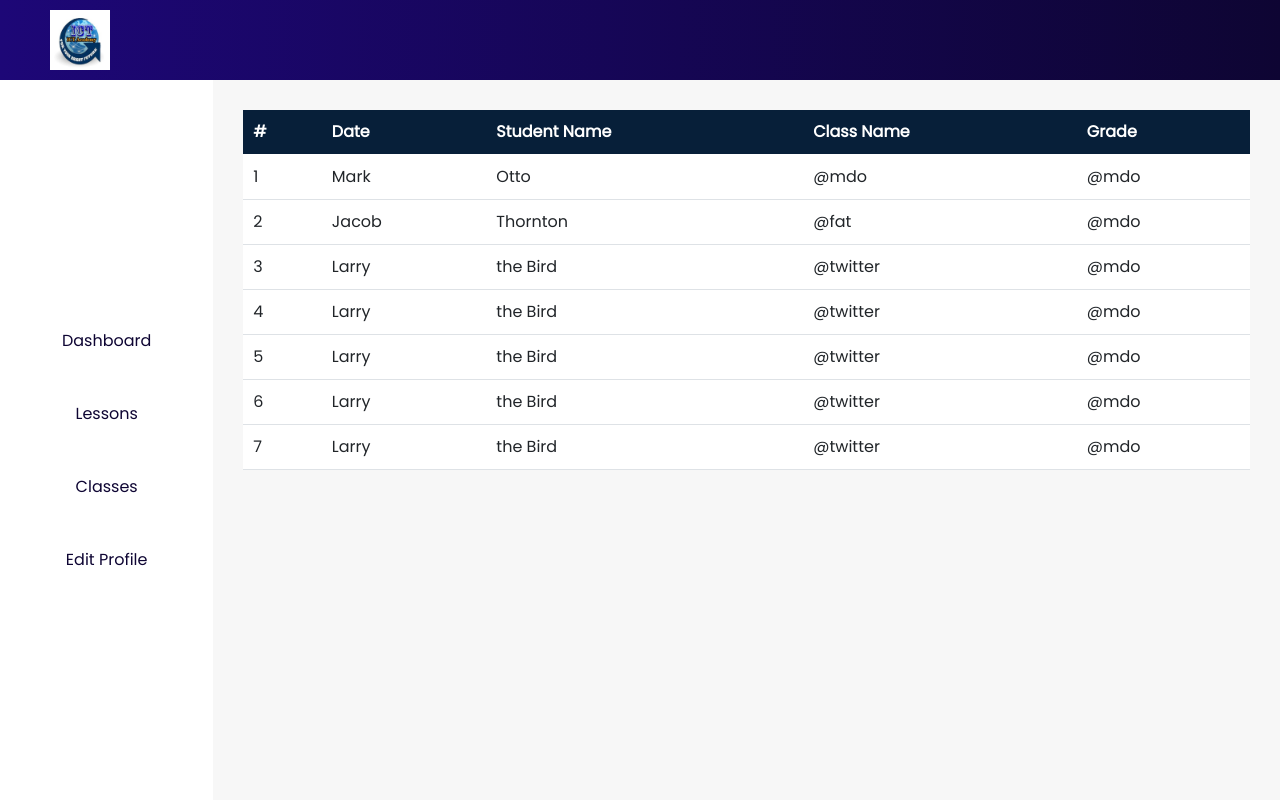
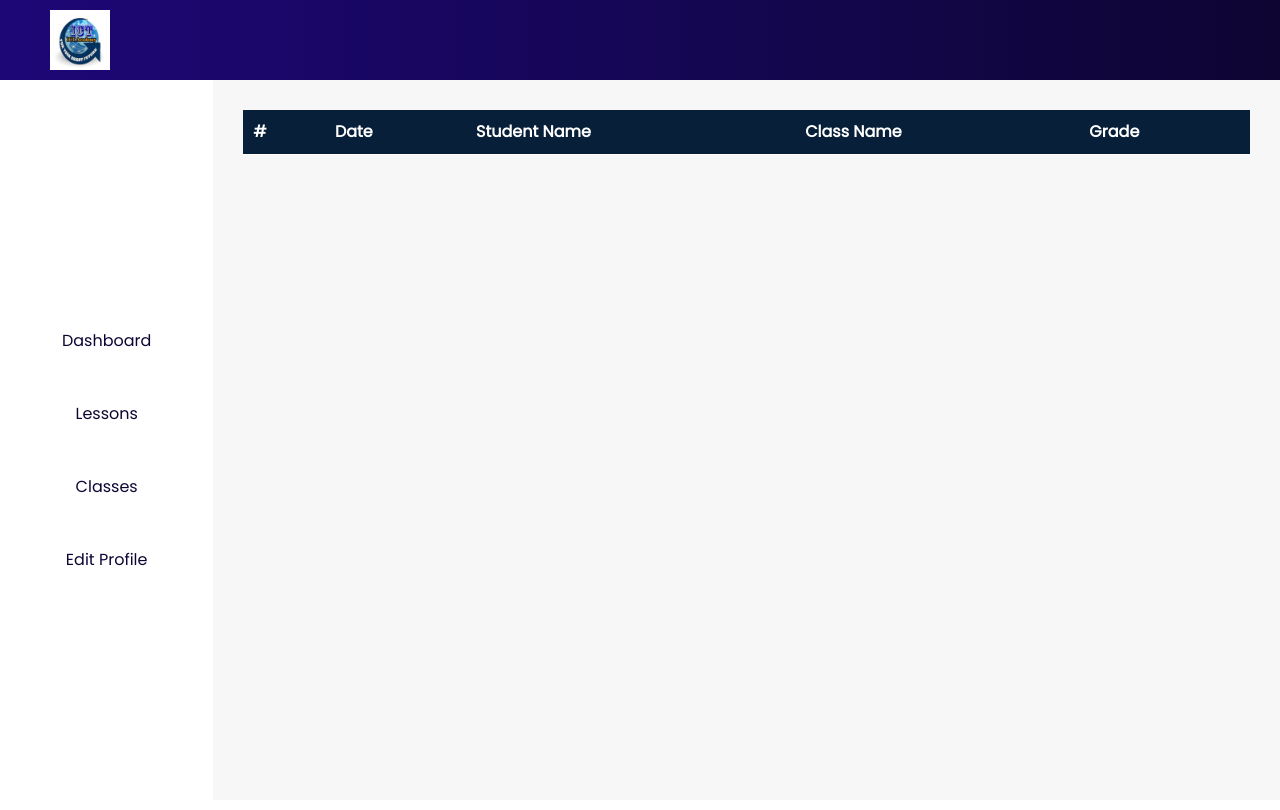
Before and after one commit to madushan-dev/Online_Education_Management_System_PHP_MySQL, a PHP site: page /student-class.php in a window 1280 px wide. Run offline with PHP 8.4, Linux system fonts and the light colour scheme; tables that the repository leaves empty or names only in its code hold one stand-in row (values such as "Sample post"); lists and menus that the app fills with data are empty.

Commit message:
Update student-class.php

```diff
--- a/student-class.php
+++ b/student-class.php
@@ -42,65 +42,61 @@ include_once 'resources/header.php';
                             </tr>
                         </thead>
                         <tbody>
-                            <tr>
-                            <td>1</td>
-                            <td>Mark</td>
-                            <td>Otto</td>
-                            <td>@mdo</td>
-                            <td>@mdo</td>
+                            <?php
+                                include_once 'resources/header.php';
 
 
-                            </tr>
-                            <tr>
-                            <td>2</td>
-                            <td>Jacob</td>
-                            <td>Thornton</td>
-                            <td>@fat</td>
-                            <td>@mdo</td>
+                                   $query2 = 'SELECT r.reg_id , c.name as cname , r.date as date , s.full_name as sname, c.grade as grade
+                                   FROM class_registrations r
+                                        join classes c
+                                            on r.c_id=c.c_id
+                                        join students s
+                                            on s.u_id=r.u_id
+                                   WHERE r.u_id = 2;';
 
-                            </tr>
-                            <tr>
-                            <td>3</td>
-                            <td>Larry</td>
-                            <td>the Bird</td>
-                            <td>@twitter</td>
-                            <td>@mdo</td>
+                                   $result = $conn->query($query2);
 
-                            </tr>
-                            <tr>
-                            <td>4</td>
-                            <td>Larry</td>
-                            <td>the Bird</td>
-                            <td>@twitter</td>
-                            <td>@mdo</td>
+                                   if (!$result) {
+                                        printf("Error: %s\n", mysqli_error($conn));
+                                        exit();
+                                    }
 
-                            </tr>
-                            <tr>
-                            <td>5</td>
-                            <td>Larry</td>
-                            <td>the Bird</td>
-                            <td>@twitter</td>
-                            <td>@mdo</td>
-
-                            <tr>
-                            <td>6</td>
-                            <td>Larry</td>
-                            <td>the Bird</td>
-                            <td>@twitter</td>
-                            <td>@mdo</td>
+                                    while($row = mysqli_fetch_array($result))
+                                    {
 
 
-                            <tr>
-                            <td>7</td>
-                            <td>Larry</td>
-                            <td>the Bird</td>
-                            <td>@twitter</td>
-                            <td>@mdo</td>
+                                        echo "<tr>";
+                                        echo "<td>" . $row['reg_id'] . "</td>";
+                                        echo "<td>" . $row['date'] . "</td>";
+                                        echo "<td>" . $row['sname'] . "</td>";
+                                        echo "<td>" . $row['cname'] . "</td>";
+                                        echo "<td>" . $row['grade'] . "</td>";
+                                        echo "</tr>";
 
-                            </tr>
+                                    }
+
+
+                            ?>
+
                         </tbody>
                     </table>
                 </div>
+            <?php
+                               /* include_once 'resources/header.php';
+                                $query1 = 'SELECT c_id FROM class_registrations;';
+                                $id = $conn->query($query1);
+                                $query2 = 'SELECT * FROM classes WHERE c_id=".$id.";';
+                                $result = $conn->query($query2);
+
+
+
+                                while($row = mysql_fetch_array($result))
+                                {
+                                    echo '<p>'.$row['column'].' </p>';
+                                }*/
+
+
+            ?>
 
 
 
```
